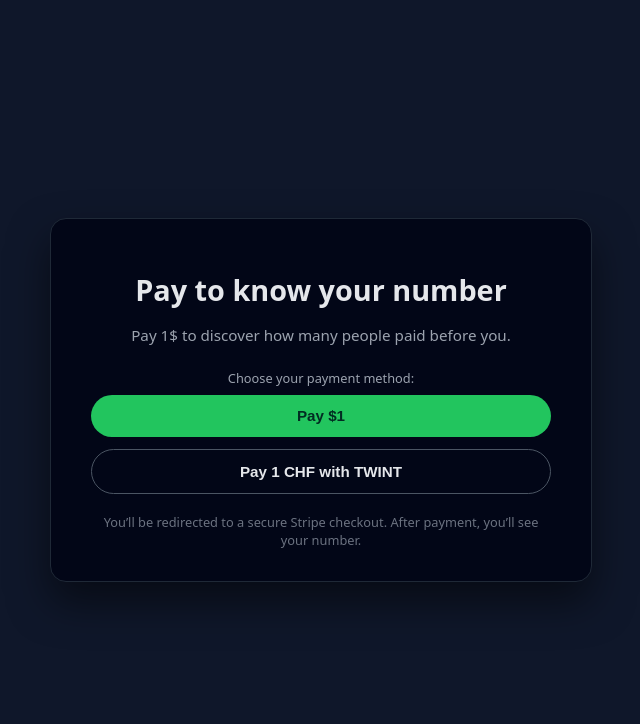
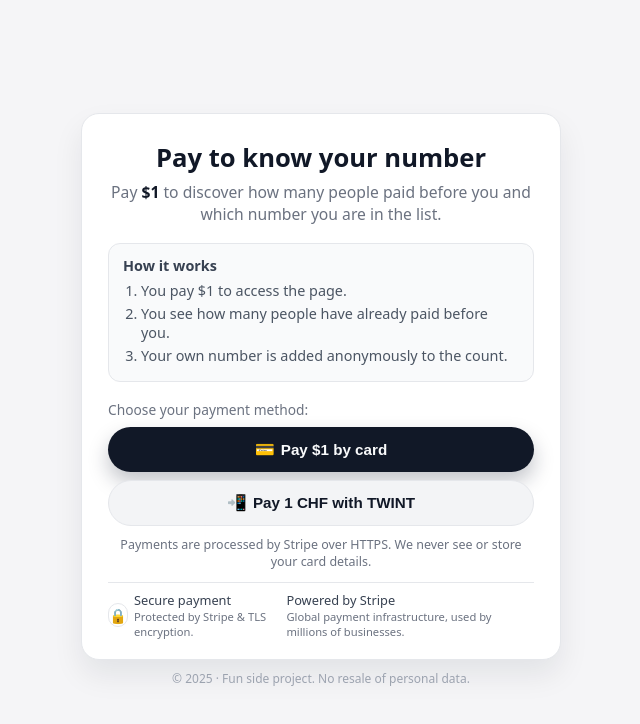
Before and after one commit to leowursten/1-dollar-site, a website: page index.html in a window 1280 px wide. Shown: the whole page, without its empty margins (319-959 px from the left). Drawn offline with Linux system fonts and the light colour scheme.

Commit message:
Update index and success pages with new clean design

```diff
--- a/index.html
+++ b/index.html
@@ -3,44 +3,94 @@
 <head>
   <meta charset="UTF-8">
   <title>Pay to know your number</title>
+  <meta name="viewport" content="width=device-width, initial-scale=1" />
   <style>
+    * {
+      box-sizing: border-box;
+      margin: 0;
+      padding: 0;
+    }
+
     body {
       font-family: system-ui, -apple-system, BlinkMacSystemFont, "Segoe UI", sans-serif;
-      background: #0f172a;
-      color: #e5e7eb;
+      background: #f5f5f7;
+      color: #111827;
       display: flex;
       align-items: center;
       justify-content: center;
       min-height: 100vh;
-      margin: 0;
+      padding: 16px;
+    }
+
+    .wrapper {
+      max-width: 480px;
+      width: 100%;
     }
 
     .card {
-      background: #020617;
-      padding: 2rem 2.5rem;
-      border-radius: 1rem;
-      box-shadow: 0 20px 40px rgba(0,0,0,0.5);
-      max-width: 460px;
-      text-align: center;
-      border: 1px solid #1f2937;
+      background: #ffffff;
+      border-radius: 18px;
+      padding: 24px 22px 18px;
+      box-shadow: 0 15px 30px rgba(15, 23, 42, 0.08);
+      border: 1px solid #e5e7eb;
     }
 
     h1 {
-      font-size: 1.8rem;
-      margin-bottom: 0.75rem;
+      font-size: 1.6rem;
+      font-weight: 700;
+      margin-bottom: 6px;
+      text-align: center;
     }
 
-    p.description {
-      font-size: 0.95rem;
-      color: #9ca3af;
-      margin-bottom: 1.5rem;
+    .subtitle {
+      font-size: 0.98rem;
+      color: #6b7280;
+      text-align: center;
+      margin-bottom: 18px;
+    }
+
+    .subtitle .highlight {
+      font-weight: 700;
+      color: #111827;
+    }
+
+    .steps {
+      background: #f9fafb;
+      border-radius: 12px;
+      padding: 12px 14px;
+      font-size: 0.9rem;
+      margin-bottom: 18px;
+      border: 1px solid #e5e7eb;
+    }
+
+    .steps-title {
+      font-weight: 600;
+      margin-bottom: 6px;
+      font-size: 0.9rem;
+      color: #374151;
+    }
+
+    .steps ol {
+      margin-left: 18px;
+      color: #4b5563;
+    }
+
+    .steps li {
+      margin-bottom: 4px;
+    }
+
+    .hint {
+      font-size: 0.86rem;
+      color: #6b7280;
+      margin-bottom: 8px;
     }
 
     .buttons {
       display: flex;
       flex-direction: column;
-      gap: 0.75rem;
-      margin-bottom: 1.2rem;
+      gap: 8px;
+      margin-bottom: 10px;
+      margin-top: 4px;
     }
 
     button {
@@ -51,72 +101,155 @@
       cursor: pointer;
       font-size: 0.95rem;
       font-weight: 600;
+      display: inline-flex;
+      align-items: center;
+      justify-content: center;
+      gap: 6px;
       transition: transform 0.1s ease, box-shadow 0.1s ease, background 0.15s ease, color 0.15s ease, border-color 0.15s ease;
     }
 
     button.primary {
-      background: #22c55e;
-      color: #022c22;
+      background: #111827;
+      color: #f9fafb;
+      box-shadow: 0 10px 20px rgba(15, 23, 42, 0.25);
     }
 
     button.primary:hover {
       transform: translateY(-1px);
-      box-shadow: 0 10px 20px rgba(34,197,94,0.3);
-      background: #16a34a;
+      box-shadow: 0 14px 28px rgba(15, 23, 42, 0.3);
     }
 
     button.secondary {
-      background: transparent;
-      color: #e5e7eb;
-      border: 1px solid #4b5563;
+      background: #f3f4f6;
+      color: #111827;
+      border: 1px solid #e5e7eb;
     }
 
     button.secondary:hover {
-      transform: translateY(-1px);
-      box-shadow: 0 10px 20px rgba(148,163,184,0.2);
-      background: #020617;
-      border-color: #9ca3af;
+      background: #e5e7eb;
+    }
+
+    .btn-icon {
+      font-size: 1rem;
     }
 
     small {
       display: block;
-      margin-top: 0.75rem;
-      font-size: 0.8rem;
+      margin-top: 4px;
+      font-size: 0.78rem;
       color: #6b7280;
+      text-align: center;
     }
 
-    .hint {
+    .security-row {
+      display: flex;
+      align-items: center;
+      justify-content: space-between;
+      gap: 8px;
+      font-size: 0.78rem;
+      color: #6b7280;
+      border-top: 1px solid #e5e7eb;
+      padding-top: 8px;
+      margin-top: 12px;
+    }
+
+    .security-left {
+      display: flex;
+      align-items: center;
+      gap: 6px;
+    }
+
+    .lock-badge {
+      width: 24px;
+      height: 24px;
+      border-radius: 999px;
+      border: 1px solid #e5e7eb;
+      display: flex;
+      align-items: center;
+      justify-content: center;
+      font-size: 0.9rem;
+    }
+
+    .security-label {
+      font-weight: 500;
+      color: #374151;
       font-size: 0.8rem;
+    }
+
+    .security-sub {
+      font-size: 0.7rem;
+    }
+
+    .footer {
+      margin-top: 10px;
+      text-align: center;
+      font-size: 0.75rem;
       color: #9ca3af;
-      margin-bottom: 0.5rem;
+    }
+
+    @media (min-width: 640px) {
+      .card {
+        padding: 26px 26px 20px;
+      }
     }
   </style>
 </head>
 <body>
+  <div class="wrapper">
     <div class="card">
       <h1>Pay to know your number</h1>
 
-    <p class="description">
-      Pay 1$ to discover how many people paid before you.
+      <p class="subtitle">
+        Pay <span class="highlight">$1</span> to discover how many people paid before you
+        and which number you are in the list.
       </p>
 
-    <p class="hint">
-      Choose your payment method:
-    </p>
+      <div class="steps">
+        <div class="steps-title">How it works</div>
+        <ol>
+          <li>You pay $1 to access the page.</li>
+          <li>You see how many people have already paid before you.</li>
+          <li>Your own number is added anonymously to the count.</li>
+        </ol>
+      </div>
+
+      <p class="hint">Choose your payment method:</p>
 
       <div class="buttons">
         <button id="payUsd" class="primary">
-        Pay $1
+          <span class="btn-icon">💳</span>
+          <span>Pay $1 by card </span>
                 </button>
 
         <button id="payTwint" class="secondary">
-        Pay 1 CHF with TWINT
+          <span class="btn-icon">📲</span>
+          <span>Pay 1 CHF with TWINT</span>
         </button>
       </div>
 
       <small>
-      You’ll be redirected to a secure Stripe checkout. After payment, you’ll see your number.
+        Payments are processed by Stripe over HTTPS.
+        We never see or store your card details.
       </small>
+
+      <div class="security-row">
+        <div class="security-left">
+          <div class="lock-badge">🔒</div>
+          <div>
+            <div class="security-label">Secure payment</div>
+            <div class="security-sub">Protected by Stripe & TLS encryption.</div>
+          </div>
+        </div>
+        <div>
+          <div class="security-label">Powered by Stripe</div>
+          <div class="security-sub">Global payment infrastructure, used by millions of businesses.</div>
+        </div>
+      </div>
+    </div>
+
+    <div class="footer">
+      © 2025 · Fun side project. No resale of personal data.
+    </div>
   </div>
 
   <script>
@@ -124,12 +257,12 @@
     const twintButton = document.getElementById('payTwint');
 
     usdButton.addEventListener('click', () => {
-      // Replace with your LIVE USD Stripe Payment Link
+      // LIVE USD Stripe Payment Link
       window.location.href = "https://buy.stripe.com/dRm3cv7NFgKp87X2J30Jq00";
     });
 
     twintButton.addEventListener('click', () => {
-      // Replace with your LIVE CHF + TWINT Stripe Payment Link
+      // LIVE CHF + TWINT Stripe Payment Link
       window.location.href = "https://buy.stripe.com/3cIfZhc3VfGlewldnH0Jq01";
     });
   </script>
```
Also changed, not shown: success.html (+139 -50 lines), 2 other files. Lines whose indentation alone changed are shown as unchanged.
